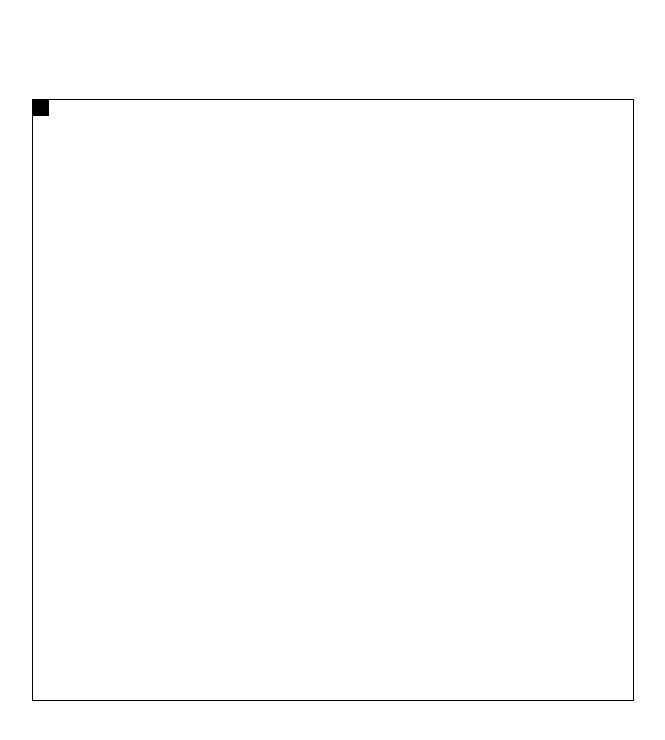
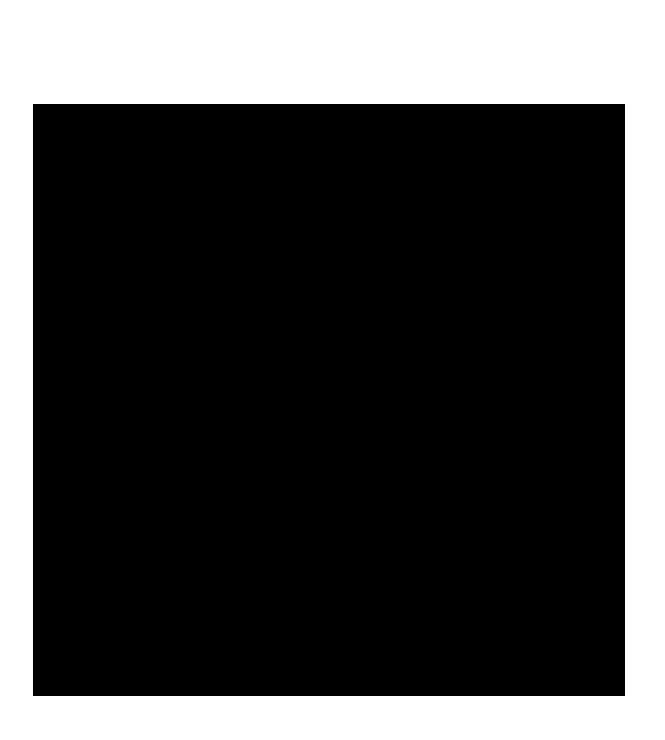
Before and after one commit to Blastonn/Etch-a-Sketch, a plain HTML site: page index.html in a window 1280 px wide. Shown: the whole page, without its empty margins (307-972 px from the left). Drawn offline with Linux system fonts and the light colour scheme.

Commit message:
Feat- Adicionar grade com os quadrados
Adicionado os quadrados 16x16 nos quadrados.

```diff
--- a/script.js
+++ b/script.js
@@ -1,23 +1,28 @@
 const container = document.querySelector(".container");
 
 const gridQuadrado = document.createElement("div");
-const quadrado = document.createElement("div");
 gridQuadrado.classList.add("grid");
-quadrado.classList.add("quadrado");
+container.appendChild(gridQuadrado);
 const larguraArea = 600;
 const alturaArea = 600;
 const tamanhoQuadrado = 16;
 
-function calcularQuadrados(){
+function adicionarQuadrados(){
     const quadradosPorLinha = Math.floor(larguraArea/tamanhoQuadrado);
     const quadradosPorColuna = Math.floor(alturaArea/tamanhoQuadrado);
-    const valorTotal = quadradosPorLinha * quadradosPorColuna;
-    return valorTotal;
+
+
+    for(i=0; i < quadradosPorLinha; i++){
+        for(u= 0; u < quadradosPorColuna; u++){
+            const quadrado = document.createElement("div");
+            quadrado.classList.add("quadrado");
+            gridQuadrado.appendChild(quadrado);
+            quadrado.style.border = "solid 1x white";
+
+        }
+    }
 }
 
 
 
-console.log(calcularQuadrados());
-
-container.appendChild(gridQuadrado);
-gridQuadrado.appendChild(quadrado);
+adicionarQuadrados();
--- a/style.css
+++ b/style.css
@@ -15,9 +15,10 @@ body{
 .grid{
     display: flex;
     width: 600px;
-    height: 600px;
+    padding: -1px;
+    height: auto;
     background-color: white;
-    border: solid 1px black;
+    flex-wrap: wrap;
 }
 
 .quadrado{
```
